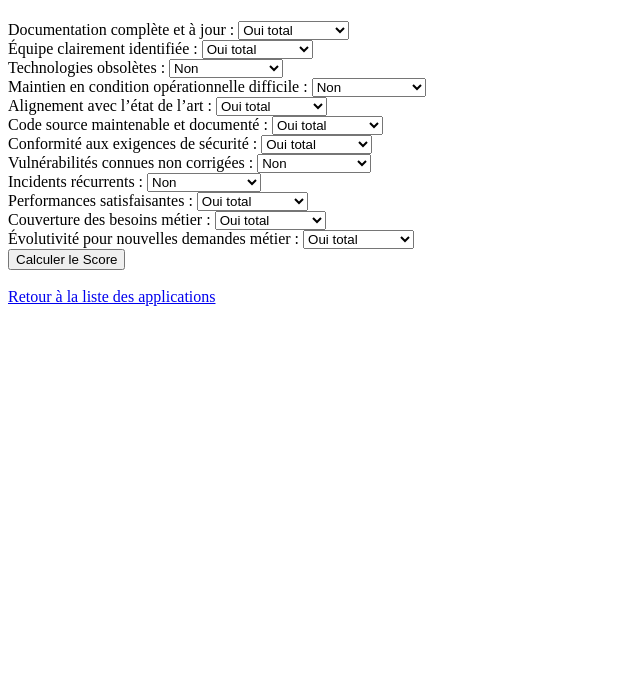
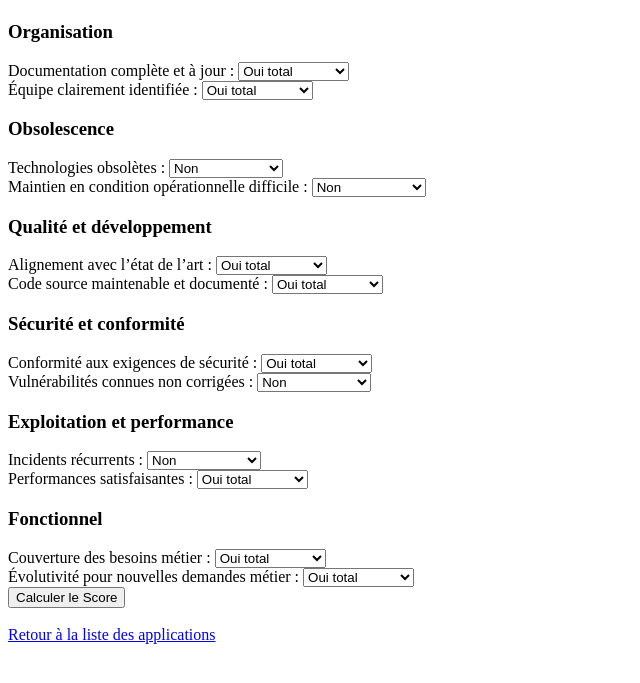
Before and after one commit to rumeaug17/ADM, a Flask app: a page that uses templates/score.html in a window 1280 px wide. Shown: the part 46-729 px from the top of the page, without its empty margins (0-640 px from the left). Run offline with Flask 3, Linux system fonts and the light colour scheme.

Commit message:
Update score.html

```diff
--- a/templates/score.html
+++ b/templates/score.html
@@ -8,6 +8,7 @@
 <body>
     <h2>Scoring de l'application : {{ application.name }}</h2>
     <form method="post">
+	<h3>Organisation</h3>
         <label>Documentation complète et à jour :</label>
         <select name="doc">
             <option value="Oui total">Oui total</option>
@@ -28,6 +29,7 @@
         </select>
         <br>
 
+	<h3>Obsolescence</h3>
         <label>Technologies obsolètes :</label>
         <select name="tech_obsolete">
             <option value="Non">Non</option>
@@ -48,6 +50,7 @@
         </select>
         <br>
 
+	<h3>Qualité et développement</h3>
         <label>Alignement avec l’état de l’art :</label>
         <select name="etat_art">
             <option value="Oui total">Oui total</option>
@@ -68,6 +71,7 @@
         </select>
         <br>
 
+	<h3>Sécurité et conformité</h3>
         <label>Conformité aux exigences de sécurité :</label>
         <select name="securite">
             <option value="Oui total">Oui total</option>
@@ -88,6 +92,7 @@
         </select>
         <br>
 
+	<h3>Exploitation et performance</h3>
         <label>Incidents récurrents :</label>
         <select name="incidents">
             <option value="Non">Non</option>
@@ -108,6 +113,7 @@
         </select>
         <br>
 
+	<h3>Fonctionnel</h3>
         <label>Couverture des besoins métier :</label>
         <select name="besoins_metier">
             <option value="Oui total">Oui total</option>
```
